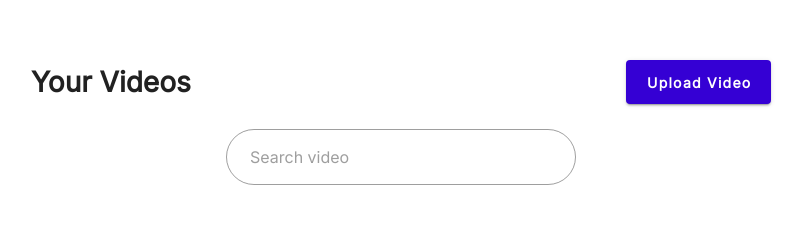
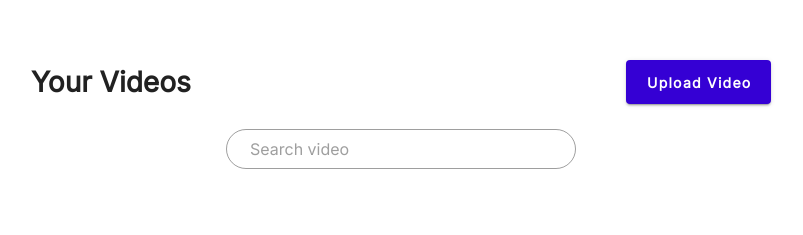
Before and after one commit to IamMarkReyRonolo/VideoStory, a Vue app in the folder frontend/: page / in a window 1280 px wide. Shown: the top 235 px of the page, without its empty margins (239-1042 px from the left). Built offline with nearby package versions, Linux system fonts and the light colour scheme.

Commit message:
make the search bar smaller

```diff
--- a/frontend/src/views/HomeView.vue
+++ b/frontend/src/views/HomeView.vue
@@ -10,7 +10,12 @@
 		</div>
 
 		<div class="searchCon">
-			<v-text-field outlined placeholder="Search video" rounded></v-text-field>
+			<v-text-field
+				outlined
+				placeholder="Search video"
+				rounded
+				dense
+			></v-text-field>
 		</div>
 
 		<div class="videoListsCon">
```
